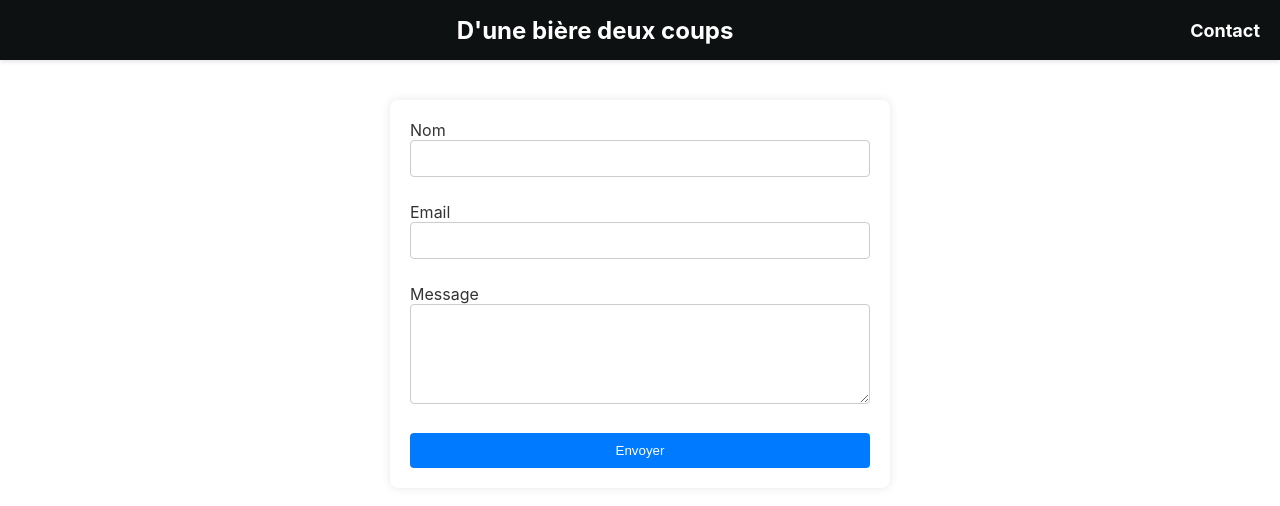
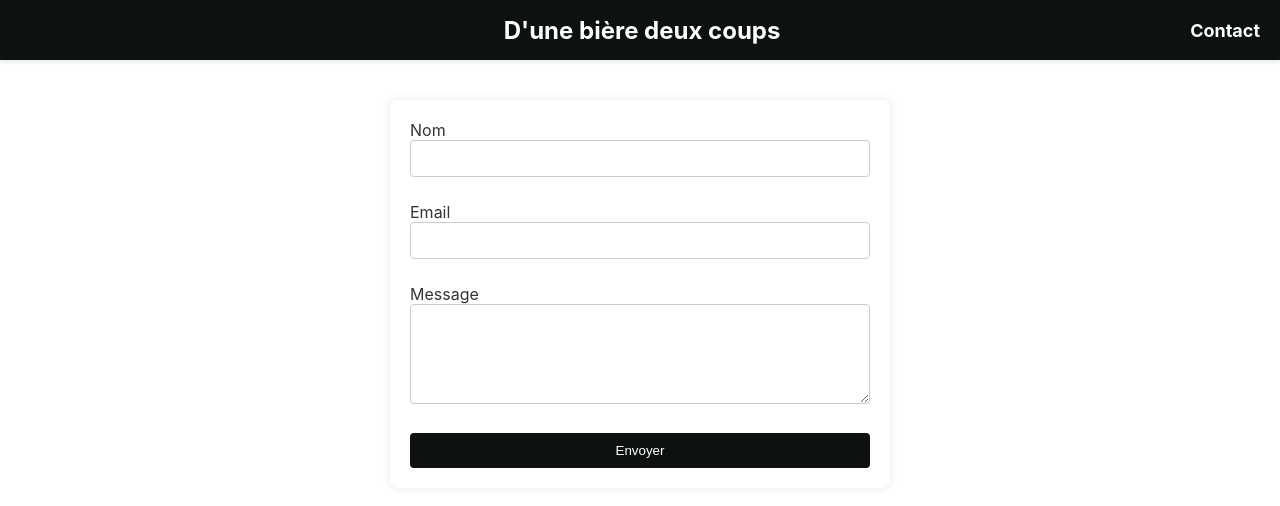
Before and after one commit to Alexpollux/TP-Alexandre-Arthur, a React (Create React App) app in the folder front/: page /contact in a window 1280 px wide. Shown: the top 506 px of the page. Built offline with nearby package versions, Linux system fonts and the light colour scheme.

Commit message:
Suppression des commentaires + décalage titre quand pas sur '/'

```diff
--- a/front/src/App.js
+++ b/front/src/App.js
@@ -3,12 +3,12 @@ import { BrowserRouter as Router, Routes, Route } from 'react-router-dom';
 import BeerList from './components/BeerList';
 import BeerDetails from './components/BeerDetails';
 import ContactForm from './components/ContactForm';
-import Header from './components/Header'; // Ajoutez l'importation du Header
+import Header from './components/Header';
 
 function App() {
   return (
     <Router>
-      <Header /> {/* Ajoutez le Header au-dessus de vos routes */}
+      <Header /> {}
       <div className="main-content">
         <Routes>
           <Route path="/" element={<BeerList />} />
--- a/front/src/components/ContactForm.css
+++ b/front/src/components/ContactForm.css
@@ -41,7 +41,7 @@ form {
 
   form button {
     padding: 10px 15px;
-    background-color: #007bff;
+    background-color: #0e1111;
     color: white;
     border: none;
     border-radius: 4px;
@@ -50,5 +50,5 @@ form {
   }
 
   form button:hover {
-    background-color: #0056b3;
+    background-color: #454848;
   }
--- a/front/src/components/FilterBar.css
+++ b/front/src/components/FilterBar.css
@@ -1,12 +1,10 @@
 .filter-bar {
     position: absolute;
-    top: 100%; /* En dessous du header */
+    top: 100%;
     left: 0;
     width: 100%;
     background-color: white;
     padding: 20px;
     box-shadow: 0 4px 6px rgba(0,0,0,0.1);
-    z-index: 10; /* Assurez-vous que la FilterBar est au-dessus des autres éléments */
-  }
-
-  /* Ajoutez ici des styles spécifiques pour les champs de votre filtre */
+    z-index: 10;
+}
--- a/front/src/components/Header.css
+++ b/front/src/components/Header.css
@@ -10,10 +10,10 @@
 
 .header-link, .header-nav a {
   text-decoration: none;
-  color: white; /* Texte blanc */
+  color: white;
   font-size: 24px;
   font-weight: bold;
-  margin: 0 auto; /* Centrer le lien si c'est le seul élément dans le header */
+  margin: 0 auto;
 }
 
 .header-nav a {
--- a/front/src/components/Header.js
+++ b/front/src/components/Header.js
@@ -15,14 +15,19 @@ const Header = () => {
   return (
     <header className="header">
       {location.pathname === '/' && (
-          <button onClick={() => setShowFilters(!showFilters)} className="filter-button">
-            Filter
-          </button>
-        )}
+        <button onClick={() => setShowFilters(!showFilters)} className="filter-button">
+          Filtres
+        </button>
+      )}
       {showFilters && <FilterBar />}
-      <Link to="/" className="header-link">D'une bière deux coups</Link>
+      {location.pathname !== '/' && (
+        <Link to="/" className="header-link" style={{paddingLeft:'94px'}}>D'une bière deux coups</Link>
+      )}
+      {location.pathname === '/' && (
+        <Link to="/" className="header-link">D'une bière deux coups</Link>
+      )}
       <nav className="header-nav">
-        <Link to="/contact" className="header-nav-link">Contact</Link>
+      <Link to="/contact" className="header-nav-link">Contact</Link>
 
       </nav>
     </header>
```
